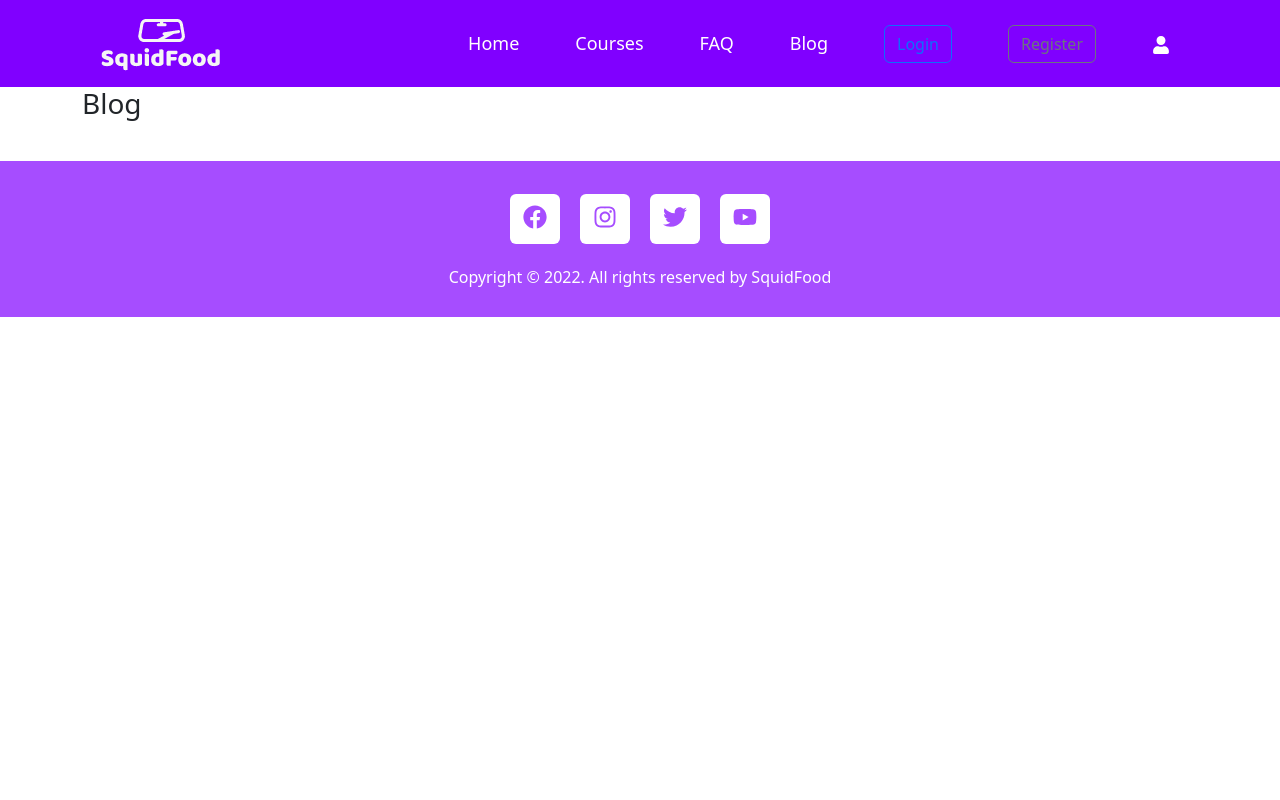
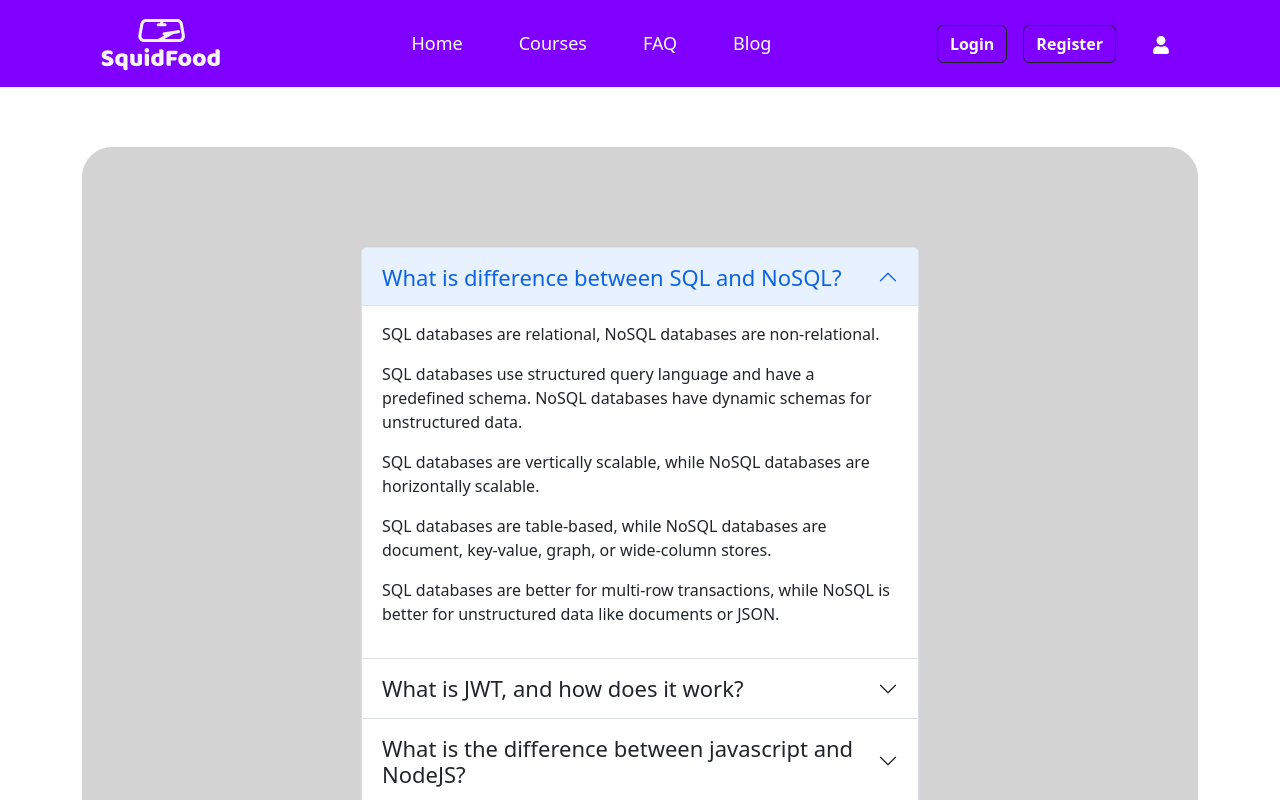
Before and after one commit to mushfik16381/review-client-side, a React (Create React App) app: page /blog in a window 1280 px wide. Shown: the top 800 px of the page. Built offline with nearby package versions, Linux system fonts and the light colour scheme; no server answers.

Commit message:
blog and footer added

```diff
--- a/public/index.html
+++ b/public/index.html
@@ -24,7 +24,7 @@
       work correctly both with client-side routing and a non-root public URL.
       Learn how to configure a non-root public URL by running `npm run build`.
     -->
-    <title>React App</title>
+    <title>Squid Food</title>
   </head>
   <body>
     <noscript>You need to enable JavaScript to run this app.</noscript>
--- /dev/null
+++ b/src/Error/Error.css
@@ -0,0 +1,32 @@
+.error-container{
+    background-image: url(../../src/images/error.jpg);
+    background-size: cover;
+    background-repeat: no-repeat;
+    height: 100vh;
+    position: relative;
+}
+.btn-error{
+    position: absolute;
+    top: 70%;
+    left: 50%;
+    transform: translate(-50%,-50%);
+    border: none;
+    background: #8000ff;
+    color: #fff;
+    transition: .6s;
+    font-size: 30px;
+    font-weight: 500;
+    padding: 15px 30px;
+    border-radius: 10px;
+}
+.btn-error:hover{
+    background: #4e6b8a;
+}
+
+@media only screen and (max-width: 600px){
+    .btn-error {
+        font-size: 19px;
+        font-weight: 500;
+        padding: 10px 21px;
+    }
+}
--- /dev/null
+++ b/src/Error/Error.js
@@ -0,0 +1,13 @@
+import React from 'react';
+import { Link } from 'react-router-dom';
+import './Error.css'
+
+const Error = () => {
+    return (
+        <div className='error-container'>
+            <Link to={'/'}><button className='btn-error'>Back to Home</button></Link>
+        </div>
+    );
+};
+
+export default Error;
--- /dev/null
+++ b/src/Pages/Blog/Blog.css
@@ -0,0 +1,34 @@
+/* .blog-container{
+    background-color: rgba(128, 128, 128, 0.425);
+    background-size: cover;
+    background-repeat: no-repeat;
+} */
+.blog-container .overlay-blog{
+    background-color: rgba(160, 160, 160, 0.459);
+    margin-bottom: 60px;
+    margin-top: 60px;
+    padding-bottom: 100px;
+    border-radius: 30px;
+}
+.blog-container .accordion{
+    width: 50%;
+    margin: 0 auto;
+    padding-top: 100px;
+}
+.blog-container .accordion .accordion-button {
+    font-size: 22px;
+    font-weight: 500;
+}
+@media only screen and (max-width: 600px){
+    .blog-container .accordion {
+        width: 93%;
+        margin: 0 auto;
+    }
+    .blog-container .overlay-blog{
+        margin-bottom: 0;
+        padding-bottom: 60px;
+    }
+    .blog-container .accordion{
+        padding-top: 60px;
+    }
+}
--- a/src/Pages/Blog/Blog.js
+++ b/src/Pages/Blog/Blog.js
@@ -1,9 +1,53 @@
 import React from 'react';
+import Accordion from 'react-bootstrap/Accordion';
+import './Blog.css'
 
 const Blog = () => {
     return (
-        <div>
-            <h3>Blog</h3>
+        <div className='blog-container'>
+            <div className="overlay-blog">
+            <Accordion className='' defaultActiveKey="0">
+                <Accordion.Item eventKey="0">
+                    <Accordion.Header>What is difference between SQL and NoSQL?</Accordion.Header>
+                    <Accordion.Body>
+                    <p>SQL databases are relational, NoSQL databases are non-relational.</p>
+                    <p>SQL databases use structured query language and have a predefined schema. NoSQL databases have dynamic schemas for unstructured data.</p>
+                    <p>SQL databases are vertically scalable, while NoSQL databases are horizontally scalable.</p>
+                    <p>SQL databases are table-based, while NoSQL databases are document, key-value, graph, or wide-column stores.</p>
+                    <p>SQL databases are better for multi-row transactions, while NoSQL is better for unstructured data like documents or JSON.</p>
+                    </Accordion.Body>
+                </Accordion.Item>
+                <Accordion.Item eventKey="1">
+                    <Accordion.Header>What is JWT, and how does it work?</Accordion.Header>
+                    <Accordion.Body>
+                    <p>JSON Web Token (JWT) is an open standard (RFC 7519) for securely transmitting information between parties as JSON object.</p>
+                    <p>It is compact, readable and digitally signed using a private key/ or a public key pair by the Identity Provider(IdP)</p>
+                    <p>Basically the identity provider(IdP) generates a JWT certifying user identity and Resource server decodes and verifies the authenticity of the token using secret salt / public key.</p>
+                    <p>User sign-in using username and password or google/facebook.
+                    Authentication server verifies the credentials and issues a jwt signed using either a secret salt or a private key.
+                    User's Client uses the JWT to access protected resources by passing the JWT in HTTP Authorization header.
+                    Resource server then verifies the authenticity of the token using the secret salt/ public key.</p>
+                    </Accordion.Body>
+                </Accordion.Item>
+                <Accordion.Item eventKey="2">
+                    <Accordion.Header>What is the difference between javascript and NodeJS?</Accordion.Header>
+                    <Accordion.Body>
+                    <p>JavaScript is a client-side scripting language that is lightweight, cross-platform, and interpreted. Both Java and HTML include it. Node.js, on the other hand, is a V8-based server-side programming language.</p>
+                    <p>JavaScript is a simple programming language that can be used with any browser that has the JavaScript Engine installed. Node.js, on the other hand, is an interpreter or execution environment for the JavaScript programming language. It requires libraries that can be conveniently accessed from JavaScript programming to be more helpful.</p>
+                    <p>JavaScript new release of the ECMA script that works on the C++-based V8 engine.</p>
+                    <p>NodeJS are C++, C, and JavaScript are used.</p>
+                    </Accordion.Body>
+                </Accordion.Item>
+                <Accordion.Item eventKey="3">
+                    <Accordion.Header>How does Node JS handle multiple requests at the same time?</Accordion.Header>
+                    <Accordion.Body>
+                    <p>NodeJS receives multiple client requests and places them into EventQueue. NodeJS is built with the concept of event-driven architecture. NodeJS has its own EventLoop which is an infinite loop that receives requests and processes them.</p>
+                    <p>How does NodeJS handle concurrency?
+                    Node js uses an event loop to maintain concurrency and perform non-blocking I/O operations. As soon as Node js starts, it initializes an event loop. The event loop works on a queue (which is called an event queue) and performs tasks in FIFO(First In First Out) order.</p>
+                    </Accordion.Body>
+                </Accordion.Item>
+            </Accordion>
+            </div>
         </div>
     );
 };
--- a/src/Pages/Login/Login.css
+++ b/src/Pages/Login/Login.css
@@ -10,12 +10,12 @@
     font-weight: 600;
 }
 .login-container form{
-    background: #656e79;
+    background: #bf80ff;
     padding: 40px;
     border-radius: 20px;
 }
 .form-label{
-    color: #fff;
+    color: rgb(0, 0, 0);
 }
 .login{
     width: 100%;
--- a/src/Pages/Login/Login.js
+++ b/src/Pages/Login/Login.js
@@ -62,7 +62,7 @@ const Login = () => {
                     <Form.Control type="password" name="password" placeholder="Password" required/>
                 </Form.Group>
                 <button className='login'>Login</button>
-                <p className='text-white mt-3'>New to Gyan <Link to='/register'> Create a New Account</Link></p>
+                <p className='text-white mt-3'>New to SquidFood <Link to='/register'> Create a New Account</Link></p>
                 <div className='d-flex justify-content-around align-items-center'>
                     <h4 className='log-text'>Or login with</h4>
                     <span>
--- a/src/Routes/Route/Route.js
+++ b/src/Routes/Route/Route.js
@@ -1,4 +1,5 @@
 import { createBrowserRouter } from "react-router-dom";
+import Error from "../../Error/Error";
 import Main from "../../Layout/Main";
 import Blog from "../../Pages/Blog/Blog";
 import Home from "../../Pages/Home/Home";
@@ -27,6 +28,7 @@ export const routes = createBrowserRouter([
                 element: <Register></Register>
             }
         ]
+    },
 
-    }
+    {path: '*', element: <Error></Error>}
 ])
--- a/src/Shared/Header/Header.css
+++ b/src/Shared/Header/Header.css
@@ -4,10 +4,14 @@
     font-weight: 500;
     margin: 0 20px;
 }
+.nav-btn{
+    margin: 0 !important;
+}
+.text-btn{
+    color: #fff !important;
+    font-weight: 600 !important;
+}
 @media only screen and (max-width: 600px){
-    .toggle{
-        display: none ;
-    }
     .navbar-nav{
         margin: 15px 0;
     }
@@ -25,4 +29,7 @@
       width: 100%;
       margin: 10px auto;
     }
+    .text-btn{
+        width: 100%;
+    }
   }
--- a/src/Shared/Header/Header.js
+++ b/src/Shared/Header/Header.js
@@ -21,7 +21,7 @@ const Header = () => {
         </Navbar.Brand>
         <Navbar.Toggle aria-controls="basic-navbar-nav" />
         <Navbar.Collapse id="basic-navbar-nav">
-          <Nav className="ms-auto nav-item text-white">
+          <Nav className="mx-auto nav-item text-white">
             <Nav.Link as={Link} to="/">Home</Nav.Link>
             <Nav.Link as={Link} to="/courses">Courses</Nav.Link>
             <Nav.Link as={Link} to="/Faq">FAQ</Nav.Link>
@@ -33,8 +33,8 @@ const Header = () => {
                 <button className='log-out' onClick={logOut}>Log Out</button>
               :
               <>
-                <Nav.Link as={Link} to="/login"><Button variant="outline-primary">Login</Button></Nav.Link>
-                <Nav.Link as={Link} to="/register"><Button variant="outline-secondary">Register</Button></Nav.Link>
+                <Nav.Link className='nav-btn ' as={Link} to="/login"><Button className='text-btn' variant="outline-dark">Login</Button></Nav.Link>
+                <Nav.Link className='nav-btn' as={Link} to="/register"><Button className='text-btn' variant="outline-dark">Register</Button></Nav.Link>
               </>
             }
           </Nav>
```
Also changed, not shown: src/images/error.jpg (added).
